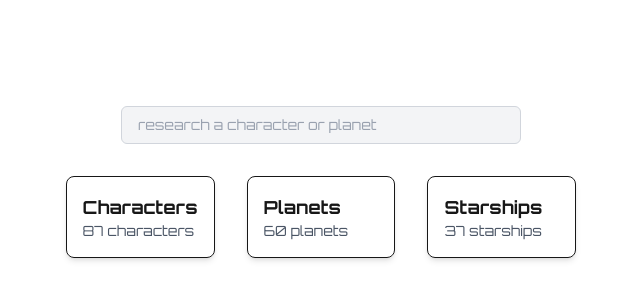
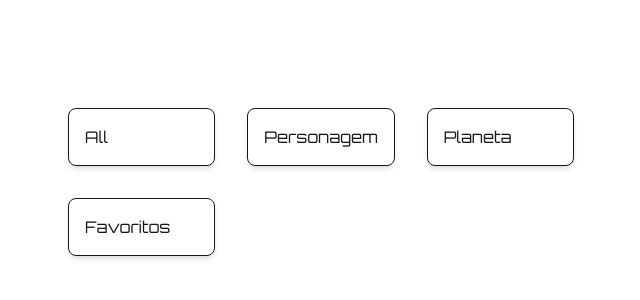
Before and after one commit to GeniferGonzalezSantos/star_wars_explorer_challenge, a Next.js app: page / in a window 1280 px wide. Shown: the part 218-518 px from the top of the page, without its empty margins (319-959 px from the left). Built offline with nearby package versions, Linux system fonts and the light colour scheme.

Commit message:
consumption of the api construction of the card component and the people and home pages

```diff
--- a/src/app/components/card/page.tsx
+++ b/src/app/components/card/page.tsx
@@ -1,36 +1,20 @@
 import React from "react";
 import { CardProps } from "./types";
 
-
-export function Card() {
-  const cards: CardProps[] = [
-    {
-      title: "Characters",
-      description: "87 characters",
-      imageUrl: "/characters"
-    },
-    {
-        title: "Planets",
-        description: "60 planets",
-        imageUrl: "/planets"
-    },
-    {
-        title: "Starships",
-        description: "37 starships",
-        imageUrl: "/starships"
-    },
-  ];
-
+export const Card = <T,>({ items = [], renderItem, title }: CardProps<T>) => {
   return (
-    <div className="grid grid-cols-1 gap-8 sm:grid-cols-3">
-    {cards.map((card) => (
-      <a key={card.title} href={card.imageUrl} className="card">
-        <div className="p-4 border rounded-lg shadow-md hover:shadow-lg transition-shadow">
-          <h2 className="text-lg font-bold">{card.title}</h2>
-          <p className="text-sm text-gray-600">{card.description}</p>
-        </div>
-      </a>
-    ))}
+    <div>
+      {title && <h1 className="text-2xl font-bold mb-4">{title}</h1>}
+      <div className="grid grid-cols-1 gap-8 sm:grid-cols-3">
+        {items.map((item, index) => (
+          <div
+            key={index}
+            className="p-4 border rounded-lg shadow-md hover:shadow-lg transition-shadow"
+          >
+            {renderItem(item)}
+          </div>
+        ))}
+      </div>
     </div>
   );
-}
+};
--- /dev/null
+++ b/src/app/components/card/types.ts
@@ -0,0 +1,6 @@
+
+export interface CardProps<T> {
+  items: T[];
+  renderItem: (item: T) => React.ReactNode;
+  title?: string;
+}
--- a/src/app/page.tsx
+++ b/src/app/page.tsx
@@ -1,3 +1,4 @@
+"use client";
 import React from "react";
 import { Card } from "./components/card/page";
 
@@ -5,14 +6,21 @@ export default function Home() {
   return (
     <div className="grid grid-rows-[20px_1fr_20px] items-center justify-items-center min-h-screen gap-16 font-[family-name:var(--font-Orbitron-sans)]">
       <main className="flex flex-col gap-[32px] row-start-2 items-center">
-        <div className="w-full max-w-[400px]">
-          <input
-            type="search"
-            placeholder="research a character or planet"
-            className="w-full px-4 py-2 text-sm text-gray-800 placeholder-gray-400 bg-gray-100 border border-gray-300 rounded-md focus:outline-none focus:ring-2 focus:ring-blue-500 focus:border-transparent"
-          />
-        </div>
-          <Card />
+        <Card
+          items={["All", "Personagem", "Planeta", "Favoritos"]}
+          renderItem={(item: string) => (
+            <div
+              onClick={() => {
+                if (item === "Personagem") {
+                  window.location.href = "/people";
+                }
+              }}
+              className="cursor-pointer"
+            >
+              {item}
+            </div>
+          )}
+        />
       </main>
     </div>
   );
--- /dev/null
+++ b/src/app/people/page.tsx
@@ -0,0 +1,66 @@
+"use client";
+import React, { useEffect, useState } from "react";
+import { PeopleProps } from "./types";
+import { fetchPeople } from "../service/api";
+import { Card } from "../components/card/page";
+import InputSearch from "../components/input_serch/page";
+
+export default function PeoplePage() {
+  const [people, setPeople] = useState<PeopleProps[]>([]);
+  const [loading, setLoading] = useState(true);
+  const [error, setError] = useState<string | null>(null);
+
+  useEffect(() => {
+    const fetchData = async () => {
+      try {
+        const data = await fetchPeople();
+        console.log("Fetched data:", data);
+        setPeople(data.results || []);
+      } catch (err: unknown) {
+        if (err instanceof Error) {
+          setError(err.message);
+        }
+      } finally {
+        setLoading(false);
+      }
+    };
+
+    fetchData();
+  }, []);
+
+  if (loading) {
+    return <p>Loading...</p>;
+  }
+
+  if (error) {
+    return <p>Error: {error}</p>;
+  }
+
+  return (
+    <div>
+      <InputSearch />
+      <Card
+        title="Star Wars Characters"
+        items={people}
+        renderItem={(person) => (
+          <>
+            <h2 className="text-lg font-bold">{person.name}</h2>
+            <p className="text-sm text-gray-600">
+              Homeworld: {person.homeworld}
+            </p>
+            <p className="text-sm text-gray-600">
+              Vehicles:{" "}
+              {person.vehicles.length > 0 ? person.vehicles.join(", ") : "None"}
+            </p>
+            <p className="text-sm text-gray-600">
+              Starships:{" "}
+              {person.starships.length > 0
+                ? person.starships.join(", ")
+                : "None"}
+            </p>
+          </>
+        )}
+      />
+    </div>
+  );
+}
--- /dev/null
+++ b/src/app/people/types.ts
@@ -0,0 +1,33 @@
+export interface PeopleProps {
+  name: string;
+  homeworld: string;
+  vehicles: string[];
+  starships: string[];
+  onClick?: () => void;
+}
+
+export type PeopleDataItem = {
+  count: number;
+  next: string;
+  previous: null;
+  results: PeopleResult[];
+};
+
+export interface PeopleResult {
+  name: string;
+  height: string;
+  mass: string;
+  hair_color: string;
+  skin_color: string;
+  eye_color: string;
+  birth_year: string;
+  gender: string;
+  homeworld: string;
+  films: string[];
+  species: string[];
+  vehicles: string[];
+  starships: string[];
+  created: string;
+  edited: string;
+  url: string;
+}
--- /dev/null
+++ b/src/app/service/api.ts
@@ -0,0 +1,30 @@
+import { PeopleProps } from "../people/types";
+
+const BASE_URL = "https://swapi.dev/api";
+
+export async function fetchFromApi<T>(
+  endpoint: string,
+  options?: RequestInit
+): Promise<T> {
+  try {
+    const response = await fetch(`${BASE_URL}${endpoint}`, options);
+
+    if (!response.ok) {
+      throw new Error(`Erro na requisição: ${response.statusText}`);
+    }
+
+    const data = await response.json();
+    return data;
+  } catch (error) {
+    console.error("Erro ao buscar dados da API:", error);
+    throw error;
+  }
+}
+
+export async function fetchPeople() {
+  return fetchFromApi<{ results: PeopleProps[] }>("/people");
+}
+
+// export async function fetchPlanets() {
+//   return fetchFromApi<{ results: any[] }>("/planets");
+//}
```
